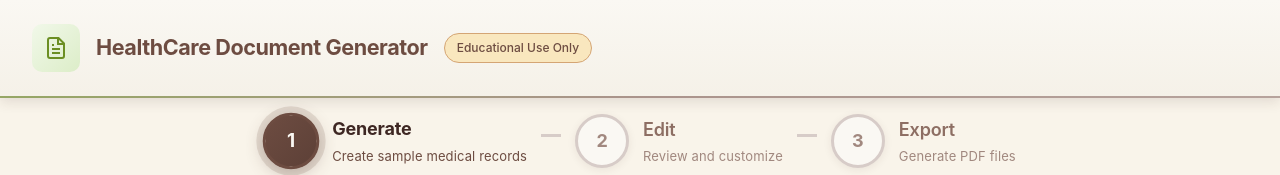
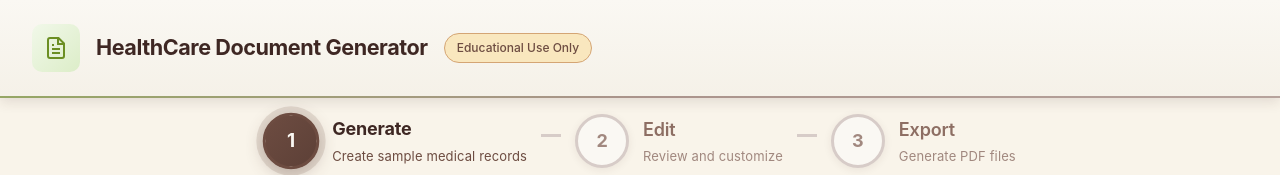
Before and after one commit to huangyingting/react-pdf-reports, a React (Create React App) app: page / in a window 1280 px wide. Shown: the top 175 px of the page. Built offline with nearby package versions, Linux system fonts and the light colour scheme.

Commit message:
feat: Update header text color for improved readability

```diff
--- a/src/App.css
+++ b/src/App.css
@@ -62,7 +62,7 @@
 .app-header h1,
 .app-header h2 {
   margin: 0;
-    color: #6d4c41;
+    color: #3e2723;
 
   font-size: 1.35rem;
   font-weight: 700;
```
